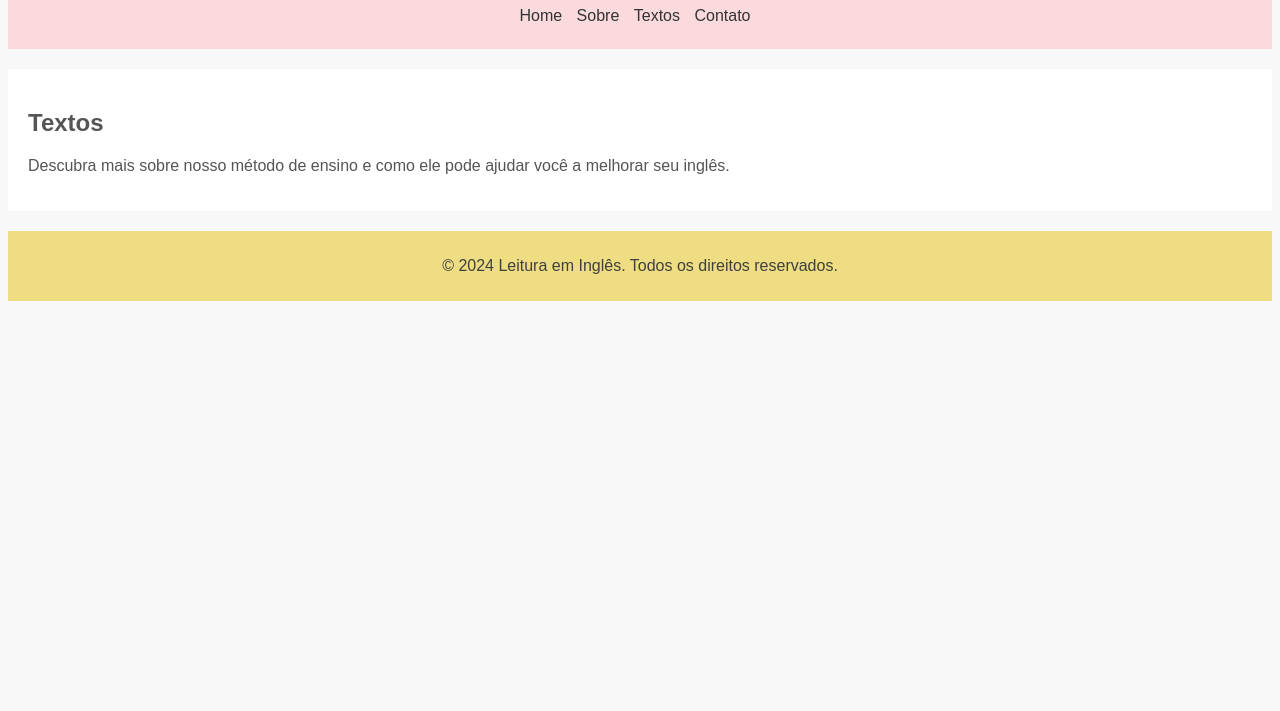
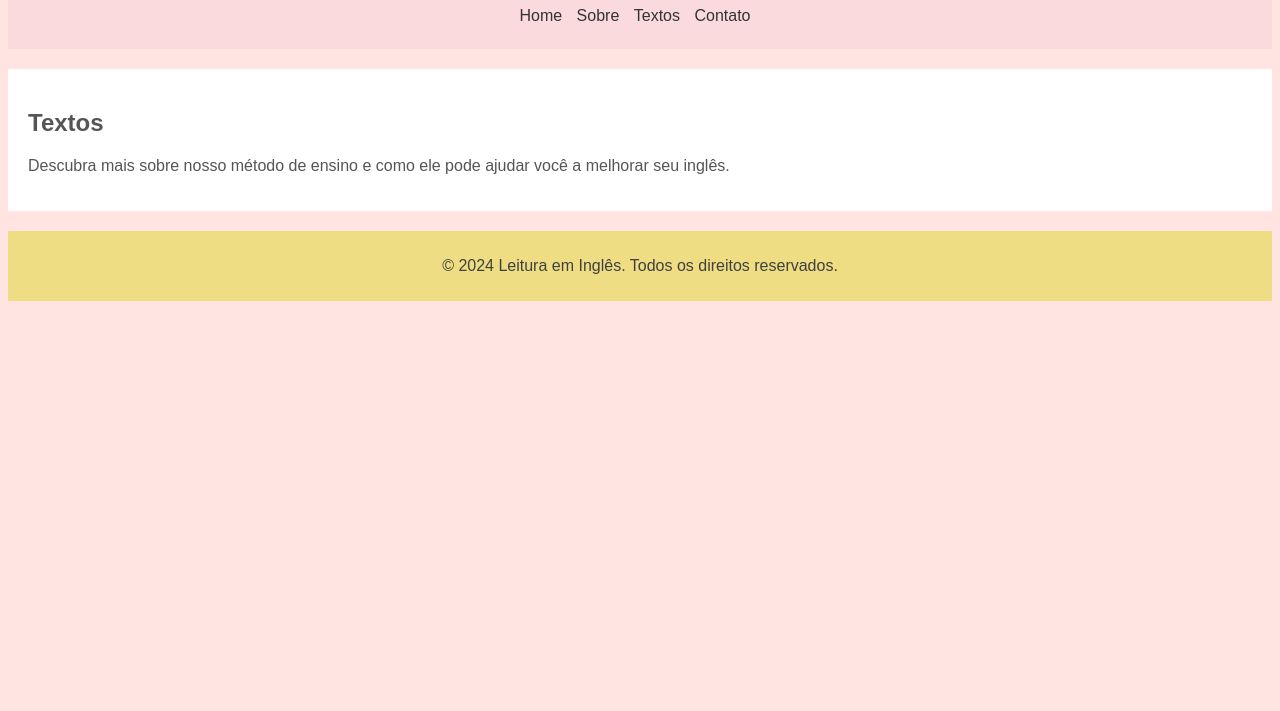
Before and after one commit to luanajlemos/meu-site, a plain HTML site: page textos.html in a window 1280 px wide. Shown: the part 89-800 px from the top of the page. Drawn offline with Linux system fonts and the light colour scheme.

Commit message:
Atualizar o textos.html
Add body classe "textos"

```diff
--- a/textos.html
+++ b/textos.html
@@ -6,7 +6,7 @@
     <title>Sobre - Leitura em Inglês</title>
     <link rel="stylesheet" href="styles.css">
 </head>
-<body>
+<body class="textos">
     <header>
         <h1>Leitura em Inglês</h1>
         <nav>
```
